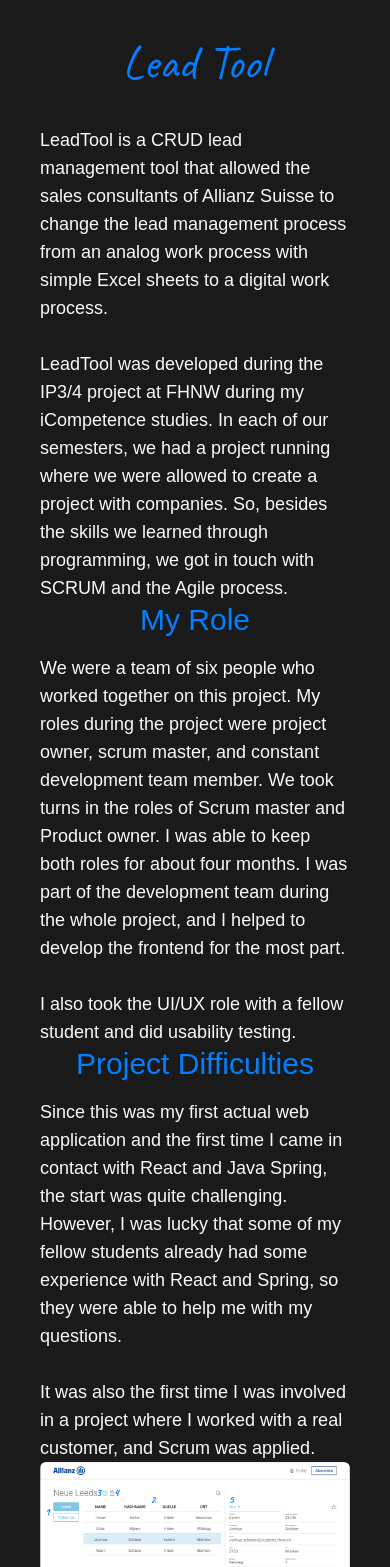
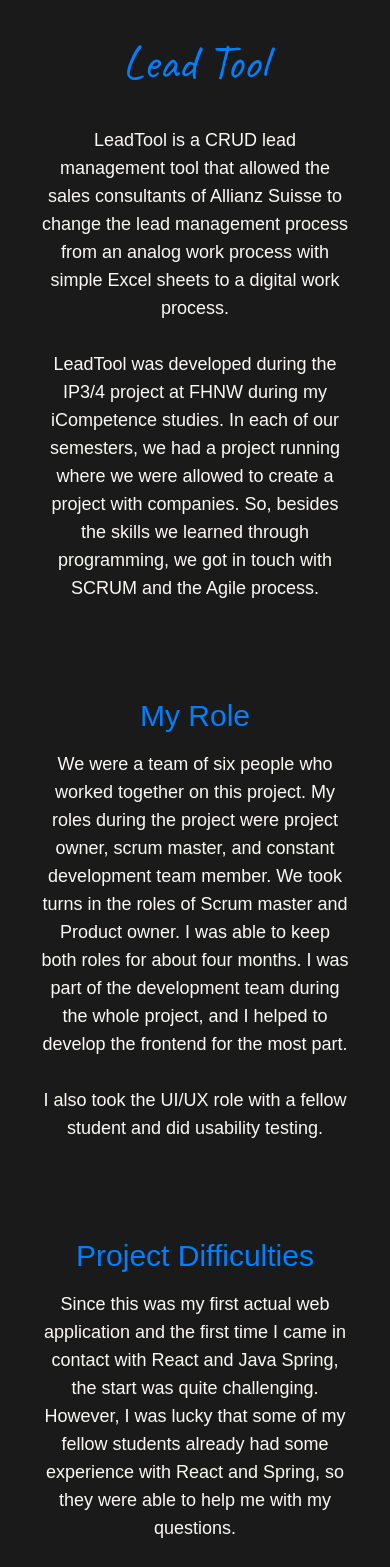
Before and after one commit to TimonKeller/Portfolio, a Next.js app: page /leadTool in a window 390 px wide. Shown: the part 161-1728 px from the top of the page. Built offline with nearby package versions, Linux system fonts and the light colour scheme.

Commit message:
Update leadTool.js

```diff
--- a/pages/leadTool.js
+++ b/pages/leadTool.js
@@ -17,30 +17,30 @@
         {<img src='/leadTool_cropped.png' className='rounded-md self-start'/>}
         <div className='md:px-20  mt-10 md:mt-20'>
           <h1 className='text-center md:text-start font-caveat text-blue text-5xl md:text-6xl mb-10'>Lead Tool</h1>
-          <span className='text-center md:text-start text-text text-lg mb-24'>
+          <p className='text-center md:text-start text-text text-lg mb-24'>
             LeadTool is a CRUD lead management tool that allowed the sales consultants of Allianz Suisse to change the lead management process from an analog work process with simple Excel sheets to a digital work process.
             <br/>
             <br/>
             LeadTool was developed during the IP3/4 project at FHNW during my iCompetence studies. In each of our semesters, we had a project running where we were allowed to create a project with companies. So, besides the skills we learned through programming, we got in touch with SCRUM and the Agile process.
-          </span>
+          </p>
           <h1 className='text-center md:text-start text-blue text-3xl mb-4'>
             My Role
           </h1>
-          <span className='text-center md:text-start text-text text-lg mb-24'>
+          <p className='text-center md:text-start text-text text-lg mb-24'>
             We were a team of six people who worked together on this project. My roles during the project were project owner, scrum master, and constant development team member. We took turns in the roles of Scrum master and Product owner. I was able to keep both roles for about four months. I was part of the development team during the whole project, and I helped to develop the frontend for the most part.
             <br/>
             <br/>
             I also took the UI/UX role with a fellow student and did usability testing.
-          </span>
+          </p>
           <h1 className='text-center md:text-start text-blue text-3xl mb-4'>
             Project Difficulties
           </h1>
-          <span className='text-center md:text-start text-text text-lg mb-24'>
+          <p className='text-center md:text-start text-text text-lg mb-24'>
             Since this was my first actual web application and the first time I came in contact with React and Java Spring, the start was quite challenging. However, I was lucky that some of my fellow students already had some experience with React and Spring, so they were able to help me with my questions.
             <br/>
             <br/>
             It was also the first time I was involved in a project where I worked with a real customer, and Scrum was applied.
-          </span>
+          </p>
 
           <div className='flex flex-col-reverse md:flex-row gap-x-10 justify-center'>
             <ul className='self-center'>
```
